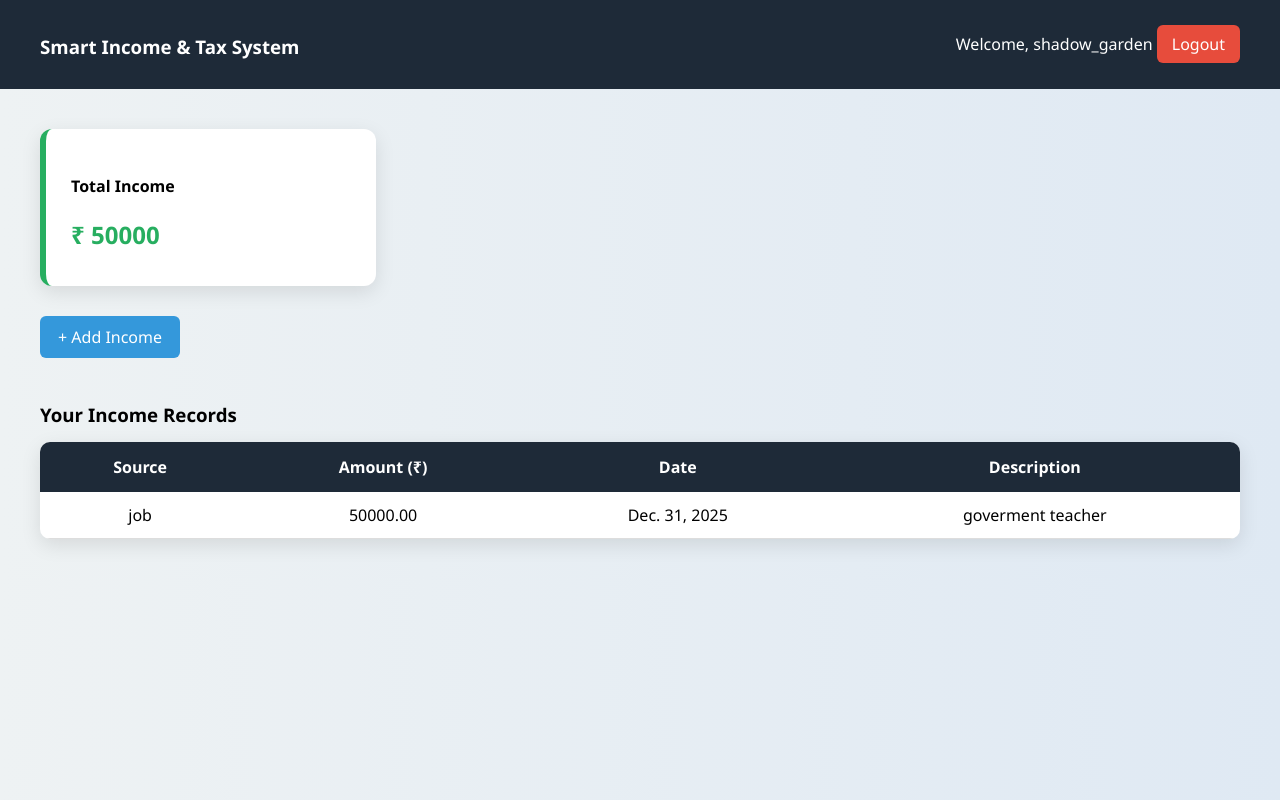
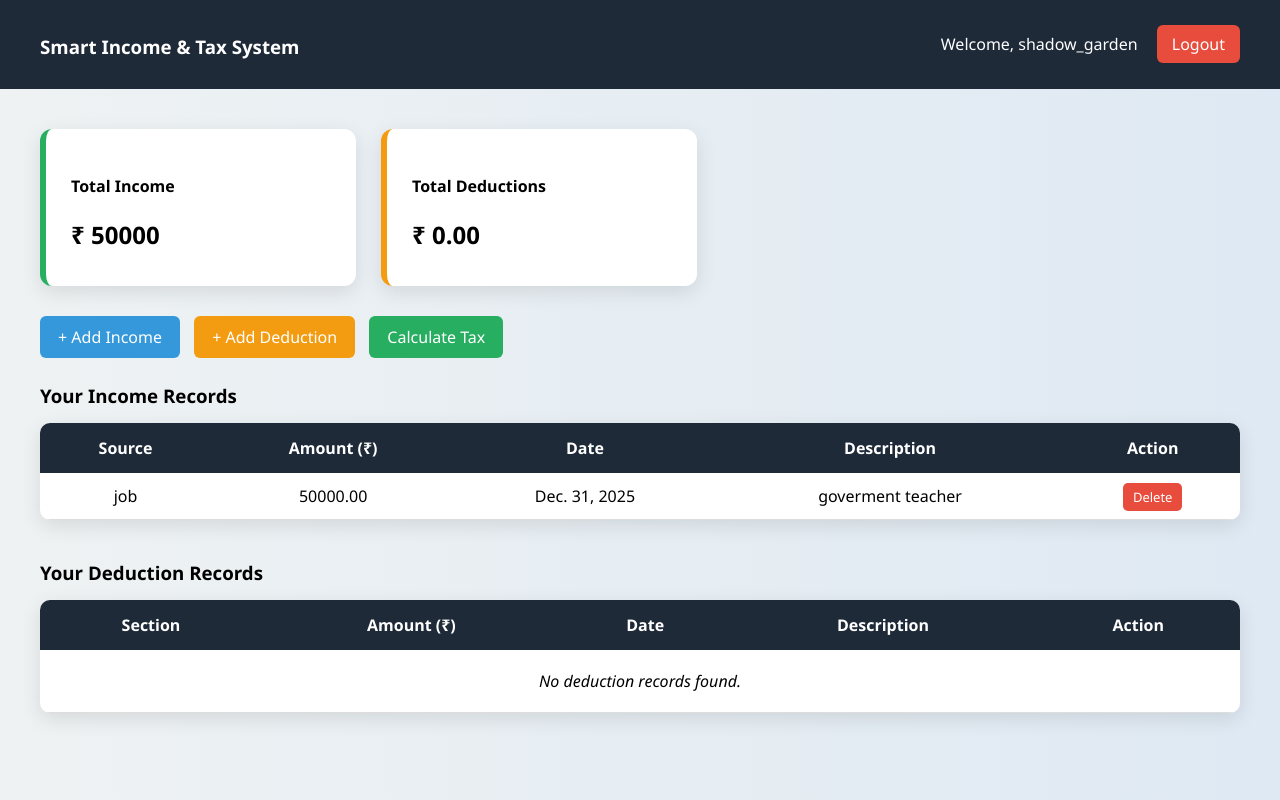
Before and after one commit to ChauhanDhruvK/smart-income-tax-system, a Django app: page /dashboard/ in a window 1280 px wide. Run offline with Django 5.2, Linux system fonts and the light colour scheme; a user stored in the database is signed in; data comes from the database, SQL or seed files in the repository.

Commit message:
tax-calculation model and deduction

```diff
--- a/accounts/models.py
+++ b/accounts/models.py
@@ -6,9 +6,44 @@ from django.contrib.auth.models import User
 class Income(models.Model):
     user = models.ForeignKey(User, on_delete=models.CASCADE)
     source = models.CharField(max_length=100)
-    amount = models.DecimalField(max_digits=10, decimal_places=2)
+    amount = models.DecimalField(max_digits=12, decimal_places=2)
     date = models.DateField()
     description = models.TextField(blank=True, null=True)
 
     def __str__(self):
         return f"{self.user.username} - {self.source} - {self.amount}"
+
+
+# ------------------ DEDUCTION MODEL ------------------
+class Deduction(models.Model):
+    user = models.ForeignKey(User, on_delete=models.CASCADE)
+    section = models.CharField(max_length=50)   # Example: 80C, 80D
+    amount = models.DecimalField(max_digits=12, decimal_places=2)
+    date = models.DateField()
+    description = models.TextField(blank=True, null=True)
+
+    def __str__(self):
+        return f"{self.user.username} - {self.section} - {self.amount}"
+
+
+# ------------------ TAX RECORD MODEL ------------------
+class TaxRecord(models.Model):
+    user = models.ForeignKey(User, on_delete=models.CASCADE)
+
+    total_income = models.DecimalField(max_digits=12, decimal_places=2)
+    total_deductions = models.DecimalField(max_digits=12, decimal_places=2)
+
+    taxable_income = models.DecimalField(max_digits=12, decimal_places=2)
+    tax_amount = models.DecimalField(max_digits=12, decimal_places=2)
+    cess = models.DecimalField(max_digits=12, decimal_places=2)
+    total_tax = models.DecimalField(max_digits=12, decimal_places=2)
+
+    regime = models.CharField(max_length=20, choices=[
+        ('old', 'Old Regime'),
+        ('new', 'New Regime')
+    ], default='new')
+
+    created_at = models.DateTimeField(auto_now_add=True)
+
+    def __str__(self):
+        return f"{self.user.username} - Tax Record - {self.created_at.date()}"
--- a/accounts/templates/accounts/dashboard.html
+++ b/accounts/templates/accounts/dashboard.html
@@ -24,6 +24,7 @@
             background: #e74c3c;
             padding: 8px 15px;
             border-radius: 6px;
+            margin-left: 15px;
             transition: 0.3s;
         }
 
@@ -37,7 +38,7 @@
 
         .card-container {
             display: flex;
-            gap: 20px;
+            gap: 25px;
             margin-bottom: 30px;
         }
 
@@ -45,30 +46,39 @@
             background: white;
             padding: 25px;
             border-radius: 12px;
-            width: 280px;
+            width: 260px;
             box-shadow: 0 6px 20px rgba(0,0,0,0.1);
-            border-left: 6px solid #27ae60;
         }
+
+        .income-card { border-left: 6px solid #27ae60; }
+        .deduction-card { border-left: 6px solid #f39c12; }
 
         .card h2 {
             margin: 10px 0;
-            color: #27ae60;
         }
 
-        .add-btn {
+        .action-buttons {
+            margin-bottom: 25px;
+        }
+
+        .btn {
             display: inline-block;
-            background: #3498db;
-            color: white;
             padding: 10px 18px;
             border-radius: 6px;
             text-decoration: none;
-            margin-bottom: 25px;
+            color: white;
+            margin-right: 10px;
             transition: 0.3s;
         }
 
-        .add-btn:hover {
-            background: #2980b9;
-        }
+        .btn-income { background: #3498db; }
+        .btn-income:hover { background: #2980b9; }
+
+        .btn-deduction { background: #f39c12; }
+        .btn-deduction:hover { background: #d68910; }
+
+        .btn-tax { background: #27ae60; }
+        .btn-tax:hover { background: #1e8449; }
 
         table {
             width: 100%;
@@ -77,6 +87,7 @@
             box-shadow: 0 6px 20px rgba(0,0,0,0.1);
             border-radius: 10px;
             overflow: hidden;
+            margin-bottom: 40px;
         }
 
         th {
@@ -98,7 +109,19 @@
         .empty-row {
             padding: 20px;
             font-style: italic;
-            text-align: center;
+        }
+
+        .delete-btn {
+            color: white;
+            background: #e74c3c;
+            padding: 5px 10px;
+            border-radius: 5px;
+            text-decoration: none;
+            font-size: 13px;
+        }
+
+        .delete-btn:hover {
+            background: #c0392b;
         }
 
         h3 {
@@ -118,26 +141,35 @@
 
 <div class="container">
 
-    <!-- Income Summary Card -->
+    <!-- SUMMARY CARDS -->
     <div class="card-container">
-        <div class="card">
+        <div class="card income-card">
             <h4>Total Income</h4>
             <h2>₹ {{ total_income }}</h2>
         </div>
+
+        <div class="card deduction-card">
+            <h4>Total Deductions</h4>
+            <h2>₹ {{ total_deductions }}</h2>
+        </div>
     </div>
 
-    <!-- Add Income Button -->
-    <a href="{% url 'add_income' %}" class="add-btn">+ Add Income</a>
+    <!-- ACTION BUTTONS -->
+    <div class="action-buttons">
+        <a href="{% url 'add_income' %}" class="btn btn-income">+ Add Income</a>
+        <a href="{% url 'add_deduction' %}" class="btn btn-deduction">+ Add Deduction</a>
+        <a href="{% url 'calculate_tax' %}" class="btn btn-tax">Calculate Tax</a>
+    </div>
 
-    <!-- Income Table -->
+    <!-- INCOME TABLE -->
     <h3>Your Income Records</h3>
-
     <table>
         <tr>
             <th>Source</th>
             <th>Amount (₹)</th>
             <th>Date</th>
             <th>Description</th>
+            <th>Action</th>
         </tr>
 
         {% for income in incomes %}
@@ -146,10 +178,41 @@
             <td>{{ income.amount }}</td>
             <td>{{ income.date }}</td>
             <td>{{ income.description }}</td>
+            <td>
+                <a href="{% url 'delete_income' income.id %}" class="delete-btn">Delete</a>
+            </td>
         </tr>
         {% empty %}
         <tr>
-            <td colspan="4" class="empty-row">No income records found.</td>
+            <td colspan="5" class="empty-row">No income records found.</td>
+        </tr>
+        {% endfor %}
+    </table>
+
+    <!-- DEDUCTION TABLE -->
+    <h3>Your Deduction Records</h3>
+    <table>
+        <tr>
+            <th>Section</th>
+            <th>Amount (₹)</th>
+            <th>Date</th>
+            <th>Description</th>
+            <th>Action</th>
+        </tr>
+
+        {% for deduction in deductions %}
+        <tr>
+            <td>{{ deduction.section }}</td>
+            <td>{{ deduction.amount }}</td>
+            <td>{{ deduction.date }}</td>
+            <td>{{ deduction.description }}</td>
+            <td>
+                <a href="{% url 'delete_deduction' deduction.id %}" class="delete-btn">Delete</a>
+            </td>
+        </tr>
+        {% empty %}
+        <tr>
+            <td colspan="5" class="empty-row">No deduction records found.</td>
         </tr>
         {% endfor %}
     </table>
--- a/accounts/urls.py
+++ b/accounts/urls.py
@@ -2,9 +2,17 @@ from django.urls import path
 from . import views
 
 urlpatterns = [
-    path('register/', views.register_view, name='register'),
+        path('register/', views.register_view, name='register'),
     path('login/', views.login_view, name='login'),
+    path('logout/', views.logout_view, name='logout'),
     path('dashboard/', views.dashboard_view, name='dashboard'),
-    path('logout/', views.logout_view, name='logout'),
+
     path('add-income/', views.add_income, name='add_income'),
+    path('delete-income/<int:income_id>/', views.delete_income, name='delete_income'),
+
+    path('add-deduction/', views.add_deduction, name='add_deduction'),
+    path('delete-deduction/<int:deduction_id>/', views.delete_deduction, name='delete_deduction'),
+
+    path('calculate-tax/', views.calculate_tax_view, name='calculate_tax'),
+
 ]
--- a/accounts/views.py
+++ b/accounts/views.py
@@ -1,10 +1,11 @@
+from decimal import Decimal
 from django.shortcuts import render, redirect, get_object_or_404
 from django.contrib.auth.models import User
 from django.contrib.auth import authenticate, login, logout
 from django.contrib import messages
 from django.contrib.auth.decorators import login_required
 from django.db.models import Sum
-from .models import Income
+from .models import Income, Deduction, TaxRecord
 
 
 # ------------------ REGISTER ------------------
@@ -58,12 +59,16 @@ def login_view(request):
 @login_required
 def dashboard_view(request):
     incomes = Income.objects.filter(user=request.user)
+    deductions = Deduction.objects.filter(user=request.user)
 
-    total_income = incomes.aggregate(Sum('amount'))['amount__sum'] or 0
+    total_income = incomes.aggregate(Sum('amount'))['amount__sum'] or Decimal('0.00')
+    total_deductions = deductions.aggregate(Sum('amount'))['amount__sum'] or Decimal('0.00')
 
     context = {
         'incomes': incomes,
+        'deductions': deductions,
         'total_income': total_income,
+        'total_deductions': total_deductions,
     }
 
     return render(request, 'accounts/dashboard.html', context)
@@ -81,7 +86,7 @@ def add_income(request):
         Income.objects.create(
             user=request.user,
             source=source,
-            amount=amount,
+            amount=Decimal(amount),
             date=date,
             description=description
         )
@@ -101,6 +106,114 @@ def delete_income(request, income_id):
     return redirect('dashboard')
 
 
+# ------------------ ADD DEDUCTION ------------------
+@login_required
+def add_deduction(request):
+    if request.method == "POST":
+        section = request.POST.get('section')
+        amount = request.POST.get('amount')
+        date = request.POST.get('date')
+        description = request.POST.get('description')
+
+        Deduction.objects.create(
+            user=request.user,
+            section=section,
+            amount=Decimal(amount),
+            date=date,
+            description=description
+        )
+
+        messages.success(request, "Deduction added successfully!")
+        return redirect('dashboard')
+
+    return render(request, 'accounts/add_deduction.html')
+
+
+# ------------------ DELETE DEDUCTION ------------------
+@login_required
+def delete_deduction(request, deduction_id):
+    deduction = get_object_or_404(Deduction, id=deduction_id, user=request.user)
+    deduction.delete()
+    messages.success(request, "Deduction deleted successfully!")
+    return redirect('dashboard')
+
+
+# ------------------ TAX CALCULATION ------------------
+@login_required
+def calculate_tax_view(request):
+
+    incomes = Income.objects.filter(user=request.user)
+    deductions = Deduction.objects.filter(user=request.user)
+
+    total_income = incomes.aggregate(Sum('amount'))['amount__sum'] or Decimal('0.00')
+    total_deductions = deductions.aggregate(Sum('amount'))['amount__sum'] or Decimal('0.00')
+
+    # Standard Deduction (New Regime)
+    standard_deduction = Decimal('50000')
+
+    taxable_income = total_income - standard_deduction
+    if taxable_income < 0:
+        taxable_income = Decimal('0.00')
+
+    tax = Decimal('0.00')
+
+    # New Regime Slabs
+    if taxable_income <= 300000:
+        tax = Decimal('0.00')
+
+    elif taxable_income <= 600000:
+        tax = (taxable_income - 300000) * Decimal('0.05')
+
+    elif taxable_income <= 900000:
+        tax = (300000 * Decimal('0.05')) + \
+              (taxable_income - 600000) * Decimal('0.10')
+
+    elif taxable_income <= 1200000:
+        tax = (300000 * Decimal('0.05')) + \
+              (300000 * Decimal('0.10')) + \
+              (taxable_income - 900000) * Decimal('0.15')
+
+    elif taxable_income <= 1500000:
+        tax = (300000 * Decimal('0.05')) + \
+              (300000 * Decimal('0.10')) + \
+              (300000 * Decimal('0.15')) + \
+              (taxable_income - 1200000) * Decimal('0.20')
+
+    else:
+        tax = (300000 * Decimal('0.05')) + \
+              (300000 * Decimal('0.10')) + \
+              (300000 * Decimal('0.15')) + \
+              (300000 * Decimal('0.20')) + \
+              (taxable_income - 1500000) * Decimal('0.30')
+
+    # 4% Cess
+    cess = tax * Decimal('0.04')
+    total_tax = tax + cess
+
+    # Save Tax Record
+    TaxRecord.objects.create(
+        user=request.user,
+        total_income=total_income,
+        total_deductions=total_deductions,
+        taxable_income=taxable_income,
+        tax_amount=tax,
+        cess=cess,
+        total_tax=total_tax,
+        regime='new'
+    )
+
+    context = {
+        'total_income': total_income,
+        'total_deductions': total_deductions,
+        'taxable_income': taxable_income,
+        'tax': tax,
+        'cess': cess,
+        'total_tax': total_tax,
+    }
+
+    return render(request, 'accounts/tax_result.html', context)
+
+
 # ------------------ LOGOUT ------------------
 def logout_view(request):
     logout(request)
```
Also changed, not shown: accounts/templates/accounts/add_deduction.html (added, +81 -0 lines), accounts/templates/accounts/tax_result.html (added, +128 -0 lines), accounts/migrations/0004_alter_income_amount_deduction_taxrecord_and_more.py (added), db.sqlite3.
